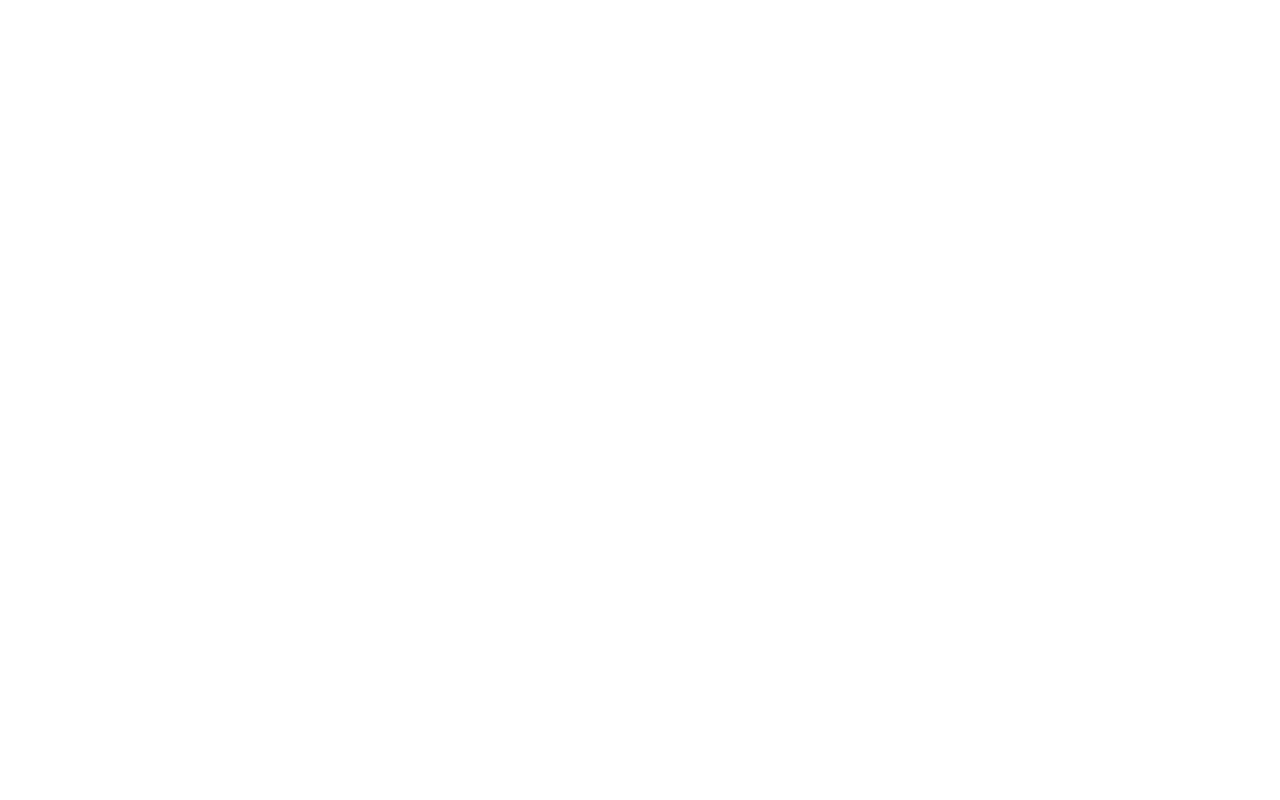
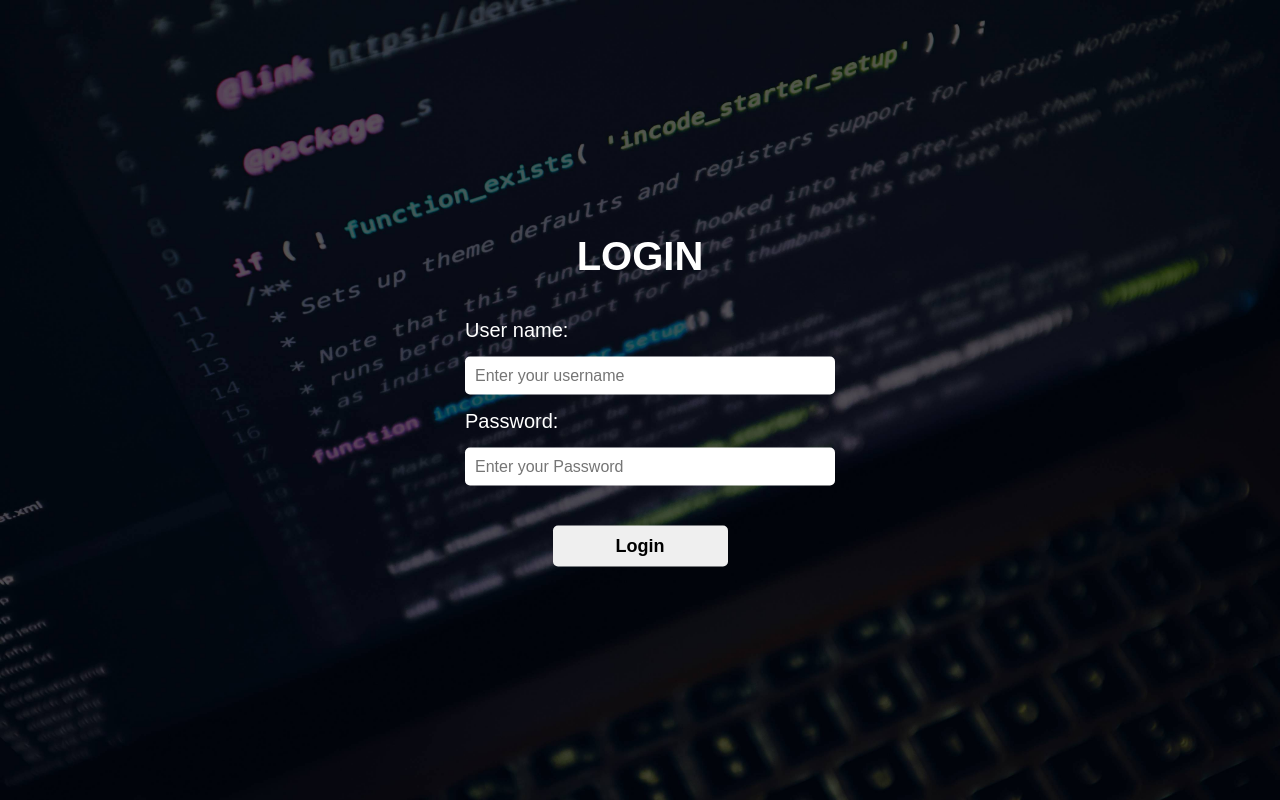
Before and after one commit to ammadsaleem15/WMA-SMIT-Course, a plain HTML site: page Assignments/Assignment 4/index.html in a window 1280 px wide. Drawn offline with Linux system fonts and the light colour scheme.

Commit message:
WMA-SMIT-Course

```diff
--- a/Assignments/Assignment 4/index.html
+++ b/Assignments/Assignment 4/index.html
@@ -5,10 +5,20 @@
     <meta charset="UTF-8">
     <meta name="viewport" content="width=device-width, initial-scale=1.0">
     <title>Login Page</title>
+    <link rel="stylesheet" href="style.css">
 </head>
 
 <body>
-
+    <div class="login-form">
+        <h1>Login</h1>
+        <form action="#" method="post">
+            <p>User name:</p>
+            <input type="text" name="user" placeholder="Enter your username">
+            <p>Password:</p>
+            <input type="password" name="Password" placeholder="Enter your Password">
+            <center><button type="button">Login</button></center>
+        </form>
+    </div>
 </body>
 
 </html>
--- /dev/null
+++ b/Assignments/Assignment 4/style.css
@@ -0,0 +1,51 @@
+* {
+    padding: 0;
+    margin: 0;
+    font-family: sans-serif;
+}
+
+body {
+    background: url(img/bg.jpg) no-repeat;
+    background-size: cover;
+}
+
+.login-form {
+    width: 350px;
+    top: 50%;
+    left: 50%;
+    transform: translate(-50%, -50%);
+    position: absolute;
+    color: #fff;
+}
+
+.login-form h1 {
+    font-size: 40px;
+    text-align: center;
+    text-transform: uppercase;
+    margin: 40px 0;
+}
+
+.login-form p {
+    font-size: 20px;
+    margin: 15px 0;
+}
+
+.login-form input {
+    font-size: 16px;
+    width: 100%;
+    padding: 10px 10px;
+    border: 0;
+    outline: none;
+    border-radius: 5px;
+}
+
+.login-form button {
+    font-size: 18px;
+    font-weight: bold;
+    margin: 40px 0;
+    padding: 10px 15px;
+    width: 50%;
+    border-radius: 5px;
+    border: 0;
+    cursor: pointer;
+}
```
Also changed, not shown: Assignments/Assignment 4/img/bg.jpg (added).
